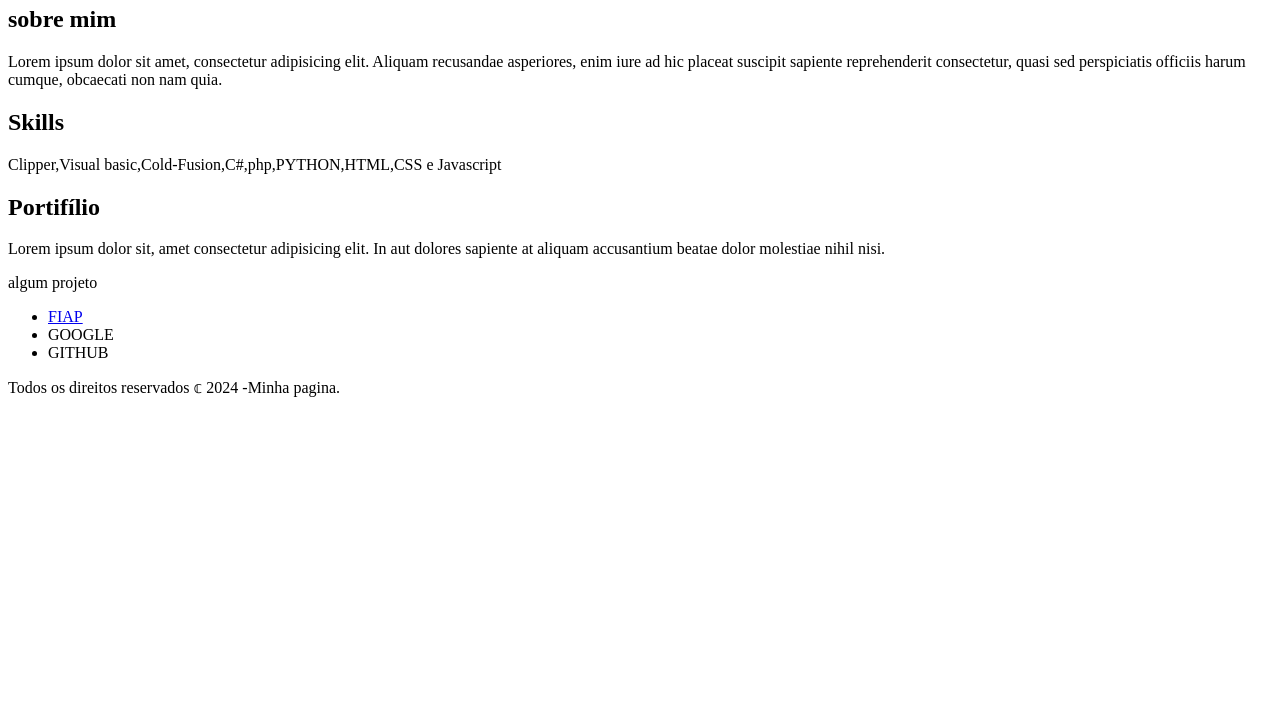
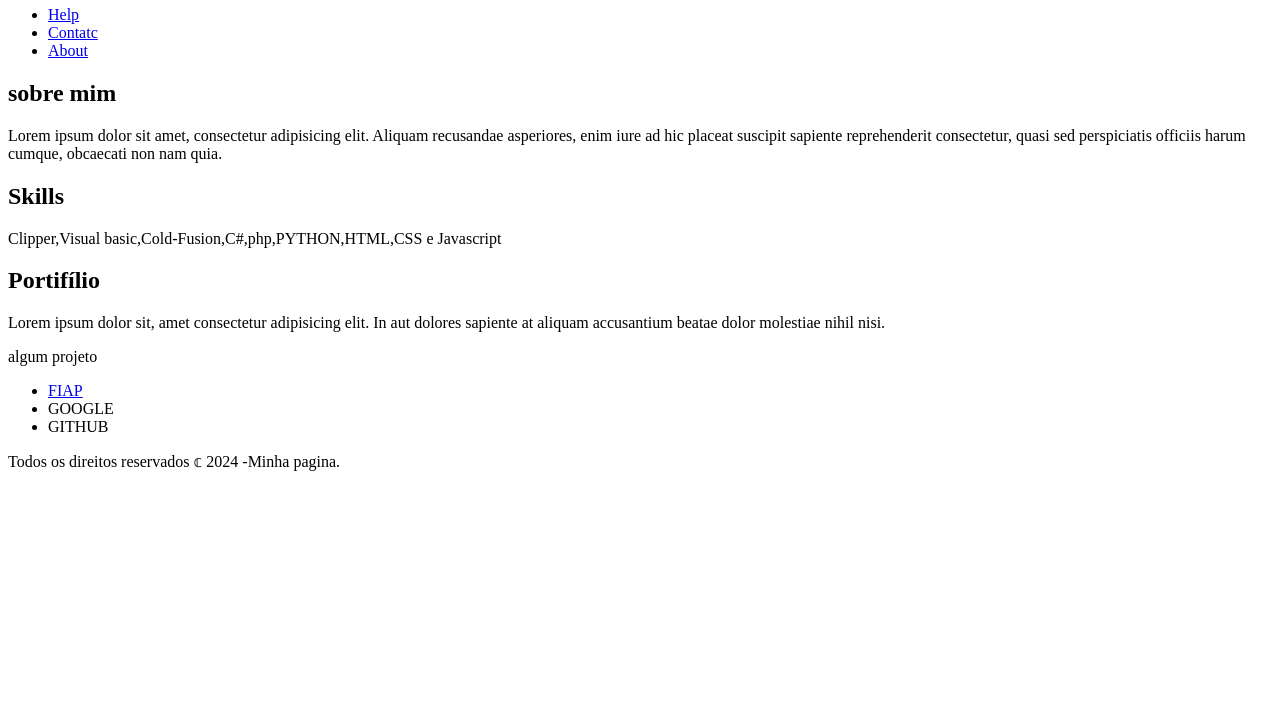
Before and after one commit to Vitorgz01/projeto-inicial1, a plain HTML site: page index.html in a window 1280 px wide. Shown: the part 75-800 px from the top of the page. Drawn offline with Linux system fonts and the light colour scheme.

Commit message:
Menu de navegação criado com emmet.

```diff
--- a/index.html
+++ b/index.html
@@ -13,6 +13,15 @@
 <header class="cabecalho">
 
     <h1 style="text-align: center;font-family:Tahoma, Verdana, sans-serif;">Minha Página</h1>
+
+    <nav class="menu">
+      <ul>
+        <li><a href="#">Help</a></li>
+        <li><a href="#">Contatc</a></li>
+        <li><a href="#">About</a></li>
+      </ul>
+    </nav>
+
 
 </header>
 
```
